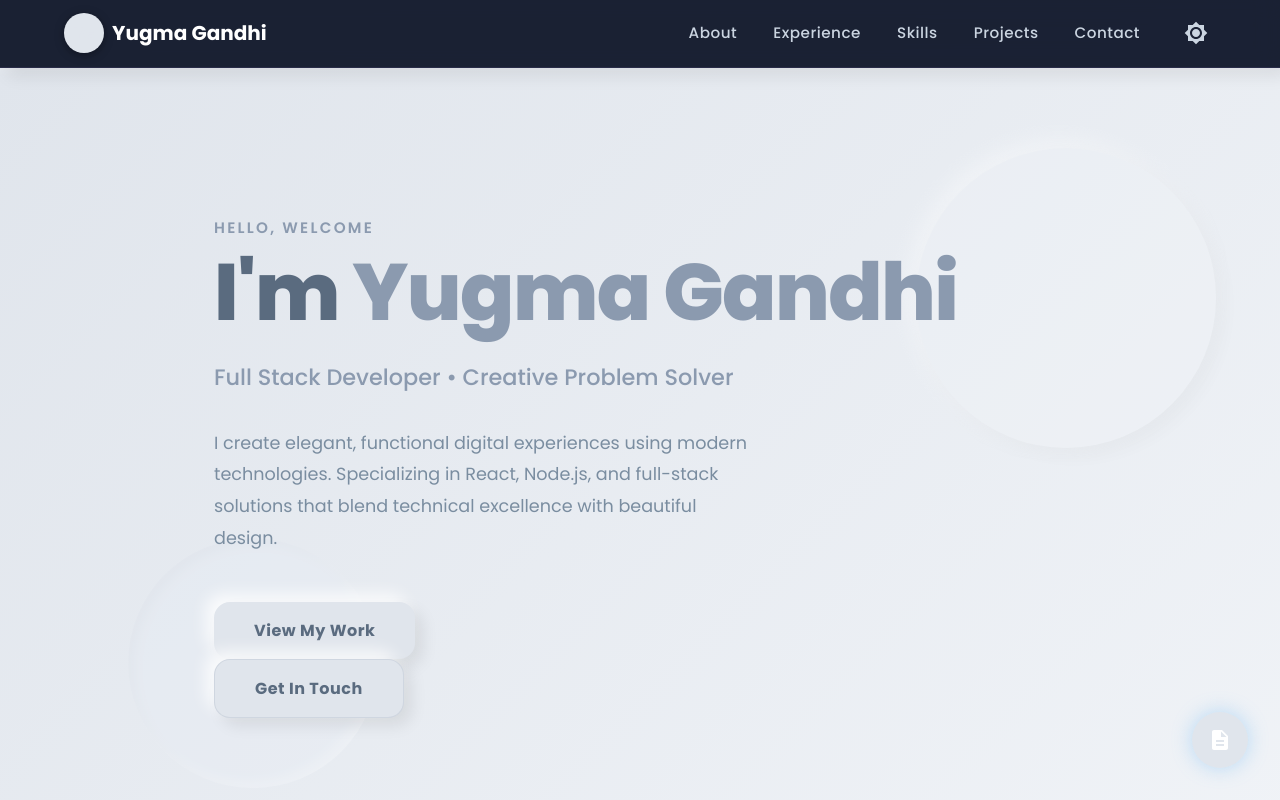
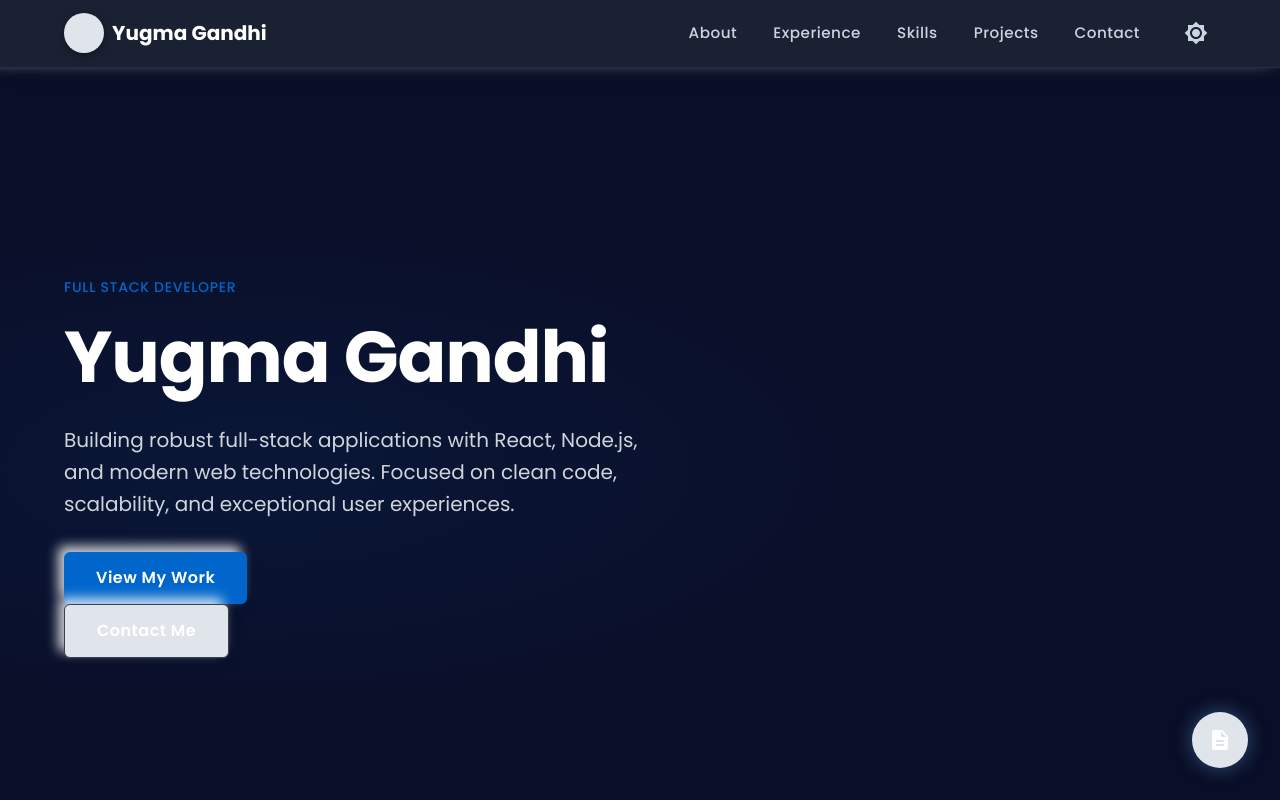
Before and after one commit to YugmaGandhi/portfolio, a React (Vite) app: page / in a window 1280 px wide. Shown: the top 800 px of the page. Built offline with nearby package versions, Linux system fonts and the light colour scheme.

Commit message:
redesign portfolio with clean, professional dark theme
Modern, minimalist design with professional color scheme and project focus

```diff
--- a/src/components/Hero.tsx
+++ b/src/components/Hero.tsx
@@ -2,24 +2,23 @@ import { Box, Typography, Button, Container } from '@mui/material';
 import { motion } from 'framer-motion';
 
 const Hero = () => {
-
   const containerVariants = {
     hidden: { opacity: 0 },
     visible: {
       opacity: 1,
       transition: {
-        staggerChildren: 0.12,
-        delayChildren: 0.3,
+        staggerChildren: 0.1,
+        delayChildren: 0.2,
       },
     },
   };
 
-  const textVariants = {
-    hidden: { opacity: 0, y: 40 },
+  const itemVariants = {
+    hidden: { opacity: 0, y: 20 },
     visible: {
       opacity: 1,
       y: 0,
-      transition: { duration: 0.9, ease: [0.25, 0.46, 0.45, 0.94] },
+      transition: { duration: 0.7, ease: 'easeOut' },
     },
   };
 
@@ -30,146 +29,107 @@ const Hero = () => {
         display: 'flex',
         alignItems: 'center',
         justifyContent: 'center',
-        background: 'linear-gradient(135deg, #e0e5ec 0%, #f0f3f7 100%)',
+        background: '#0a0e27',
         position: 'relative',
         overflow: 'hidden',
-        pt: 12,
-        pb: 12,
+        pt: { xs: 8, md: 0 },
+        pb: { xs: 8, md: 0 },
       }}
     >
-      {/* Neumorphic background decorations */}
+      {/* Subtle gradient background */}
       <Box
         sx={{
           position: 'absolute',
-          top: '10%',
-          right: '5%',
-          width: '300px',
-          height: '300px',
-          borderRadius: '50%',
-          background: '#f0f3f7',
-          boxShadow: '8px 8px 20px rgba(0, 0, 0, 0.08), -8px -8px 20px rgba(255, 255, 255, 0.9)',
-          opacity: 0.4,
+          top: 0,
+          left: 0,
+          right: 0,
+          bottom: 0,
+          background: 'radial-gradient(ellipse at 20% 50%, rgba(0, 102, 204, 0.1) 0%, transparent 50%)',
           zIndex: 0,
-          animation: 'softFloat 6s ease-in-out infinite',
-        }}
-      />
-      <Box
-        sx={{
-          position: 'absolute',
-          bottom: '10%',
-          left: '10%',
-          width: '250px',
-          height: '250px',
-          borderRadius: '50%',
-          background: '#e8eef7',
-          boxShadow: 'inset 6px 6px 12px rgba(0, 0, 0, 0.06), inset -6px -6px 12px rgba(255, 255, 255, 0.8)',
-          opacity: 0.3,
-          zIndex: 0,
-          animation: 'softFloat 8s ease-in-out infinite reverse',
+          pointerEvents: 'none',
         }}
       />
 
-      <Container maxWidth="md" sx={{ position: 'relative', zIndex: 1 }}>
+      <Container maxWidth="lg" sx={{ position: 'relative', zIndex: 1 }}>
         <motion.div
           variants={containerVariants}
           initial="hidden"
           animate="visible"
-          style={{ width: '100%' }}
+          style={{ maxWidth: '700px' }}
         >
-          {/* Greeting */}
-          <motion.div variants={textVariants}>
+          {/* Small label */}
+          <motion.div variants={itemVariants}>
             <Typography
               sx={{
-                fontSize: { xs: '0.85rem', md: '0.95rem' },
-                fontWeight: 600,
-                color: '#8b9aaf',
-                mb: 1,
-                letterSpacing: '0.15em',
+                fontSize: '0.875rem',
+                fontWeight: 500,
+                color: '#0066cc',
+                mb: 2,
+                letterSpacing: '0.05em',
                 textTransform: 'uppercase',
               }}
             >
-              Hello, Welcome
+              Full Stack Developer
             </Typography>
           </motion.div>
 
-          {/* Main Heading */}
-          <motion.div variants={textVariants}>
+          {/* Main heading */}
+          <motion.div variants={itemVariants}>
             <Typography
               variant="h1"
               component="h1"
               sx={{
-                fontSize: { xs: '2.8rem', sm: '3.8rem', md: '5rem' },
-                fontWeight: 800,
-                lineHeight: 1.1,
+                fontSize: { xs: '2.5rem', sm: '3.5rem', md: '4.5rem' },
+                fontWeight: 700,
+                lineHeight: 1.2,
                 mb: 3,
-                color: '#5a6b7f',
-                letterSpacing: '-0.02em',
+                color: '#ffffff',
+                letterSpacing: '-0.015em',
               }}
             >
-              I'm <Box component="span" sx={{ color: '#8b9aaf', fontWeight: 900 }}>Yugma Gandhi</Box>
+              Yugma Gandhi
             </Typography>
           </motion.div>
 
           {/* Subtitle */}
-          <motion.div variants={textVariants}>
+          <motion.div variants={itemVariants}>
             <Typography
               sx={{
-                fontSize: { xs: '1.1rem', md: '1.4rem' },
-                fontWeight: 500,
-                color: '#8b9aaf',
+                fontSize: { xs: '1.1rem', md: '1.25rem' },
+                fontWeight: 400,
+                color: '#d1d5db',
                 mb: 4,
                 lineHeight: 1.6,
+                maxWidth: '600px',
               }}
             >
-              Full Stack Developer • Creative Problem Solver
-            </Typography>
-          </motion.div>
-
-          {/* Description */}
-          <motion.div variants={textVariants}>
-            <Typography
-              variant="body1"
-              sx={{
-                fontSize: { xs: '1rem', md: '1.1rem' },
-                mb: 6,
-                maxWidth: '550px',
-                lineHeight: 1.8,
-                color: '#7a8da0',
-                fontWeight: 400,
-              }}
-            >
-              I create elegant, functional digital experiences using modern technologies. Specializing in React, Node.js, and full-stack solutions that blend technical excellence with beautiful design.
+              Building robust full-stack applications with React, Node.js, and modern web technologies. Focused on clean code, scalability, and exceptional user experiences.
             </Typography>
           </motion.div>
 
           {/* CTA Buttons */}
           <motion.div
             variants={containerVariants}
-            sx={{ display: 'flex', gap: 2.5, flexWrap: 'wrap' }}
+            sx={{ display: 'flex', gap: 2, flexWrap: 'wrap', mt: 5 }}
           >
-            <motion.div variants={textVariants}>
+            <motion.div variants={itemVariants}>
               <Button
                 variant="contained"
                 size="large"
                 onClick={() => document.getElementById('projects')?.scrollIntoView({ behavior: 'smooth' })}
                 sx={{
-                  px: 5,
-                  py: 1.8,
+                  px: 4,
+                  py: 1.5,
                   fontSize: '1rem',
-                  fontWeight: 700,
-                  backgroundColor: '#e0e5ec',
-                  color: '#5a6b7f',
-                  boxShadow: '8px 8px 16px rgba(0, 0, 0, 0.08), -8px -8px 16px rgba(255, 255, 255, 0.8)',
-                  borderRadius: '16px',
-                  transition: 'all 0.4s cubic-bezier(0.25, 0.46, 0.45, 0.94)',
+                  fontWeight: 600,
+                  backgroundColor: '#0066cc',
+                  color: '#ffffff',
+                  borderRadius: '6px',
+                  textTransform: 'none',
                   border: 'none',
+                  transition: 'all 0.3s ease',
                   '&:hover': {
-                    backgroundColor: '#e0e5ec',
-                    boxShadow: '6px 6px 12px rgba(0, 0, 0, 0.06), -6px -6px 12px rgba(255, 255, 255, 0.7)',
-                    transform: 'translateY(-4px)',
-                  },
-                  '&:active': {
-                    boxShadow: 'inset 4px 4px 8px rgba(0, 0, 0, 0.08), inset -4px -4px 8px rgba(255, 255, 255, 0.8)',
+                    backgroundColor: '#0052a3',
                     transform: 'translateY(-2px)',
                   },
                 }}
@@ -178,35 +138,29 @@ const Hero = () => {
               </Button>
             </motion.div>
 
-            <motion.div variants={textVariants}>
+            <motion.div variants={itemVariants}>
               <Button
                 variant="outlined"
                 size="large"
                 onClick={() => document.getElementById('contact')?.scrollIntoView({ behavior: 'smooth' })}
                 sx={{
-                  px: 5,
-                  py: 1.8,
+                  px: 4,
+                  py: 1.5,
                   fontSize: '1rem',
-                  fontWeight: 700,
-                  color: '#5a6b7f',
-                  borderColor: '#c5cce0',
-                  backgroundColor: '#e0e5ec',
-                  boxShadow: '8px 8px 16px rgba(0, 0, 0, 0.08), -8px -8px 16px rgba(255, 255, 255, 0.8)',
-                  borderRadius: '16px',
-                  border: '1px solid rgba(139, 154, 175, 0.2)',
-                  transition: 'all 0.4s cubic-bezier(0.25, 0.46, 0.45, 0.94)',
+                  fontWeight: 600,
+                  color: '#ffffff',
+                  borderColor: '#374151',
+                  borderRadius: '6px',
+                  textTransform: 'none',
+                  transition: 'all 0.3s ease',
                   '&:hover': {
-                    backgroundColor: '#e0e5ec',
-                    borderColor: '#8b9aaf',
-                    boxShadow: '6px 6px 12px rgba(0, 0, 0, 0.06), -6px -6px 12px rgba(255, 255, 255, 0.7)',
-                    transform: 'translateY(-4px)',
-                  },
-                  '&:active': {
-                    boxShadow: 'inset 4px 4px 8px rgba(0, 0, 0, 0.08), inset -4px -4px 8px rgba(255, 255, 255, 0.8)',
+                    backgroundColor: 'rgba(255, 255, 255, 0.05)',
+                    borderColor: '#0066cc',
+                    color: '#0066cc',
                   },
                 }}
               >
-                Get In Touch
+                Contact Me
               </Button>
             </motion.div>
           </motion.div>
--- a/src/index.css
+++ b/src/index.css
@@ -3,28 +3,27 @@
 @tailwind utilities;
 
 :root {
-  --primary-color: #e0e5ec;
-  --secondary-color: #8b9aaf;
-  --accent-color: #f0f3f7;
-  --dark-bg: #e0e5ec;
-  --dark-surface: #e8eef7;
-  --light-text: #5a6b7f;
-  --muted-text: #8b9aaf;
-  --success-color: #8b9aaf;
+  --primary-color: #ffffff;
+  --secondary-color: #1a1a1a;
+  --accent-color: #0066cc;
+  --dark-bg: #0a0e27;
+  --dark-surface: #1a1f3a;
+  --light-text: #ffffff;
+  --muted-text: #9ca3af;
+  --success-color: #0066cc;
 }
 
 * {
   margin: 0;
   padding: 0;
   box-sizing: border-box;
-  font-family: "Poppins", sans-serif;
+  font-family: -apple-system, BlinkMacSystemFont, "Segoe UI", Roboto, "Helvetica Neue", Arial, sans-serif;
   scroll-behavior: smooth;
-  color-scheme: light;
 }
 
 html, body {
-  background: linear-gradient(135deg, #e0e5ec 0%, #f0f3f7 100%);
-  color: #5a6b7f;
+  background: #0a0e27;
+  color: #e5e7eb;
 }
 
 @keyframes shimmer {
```
